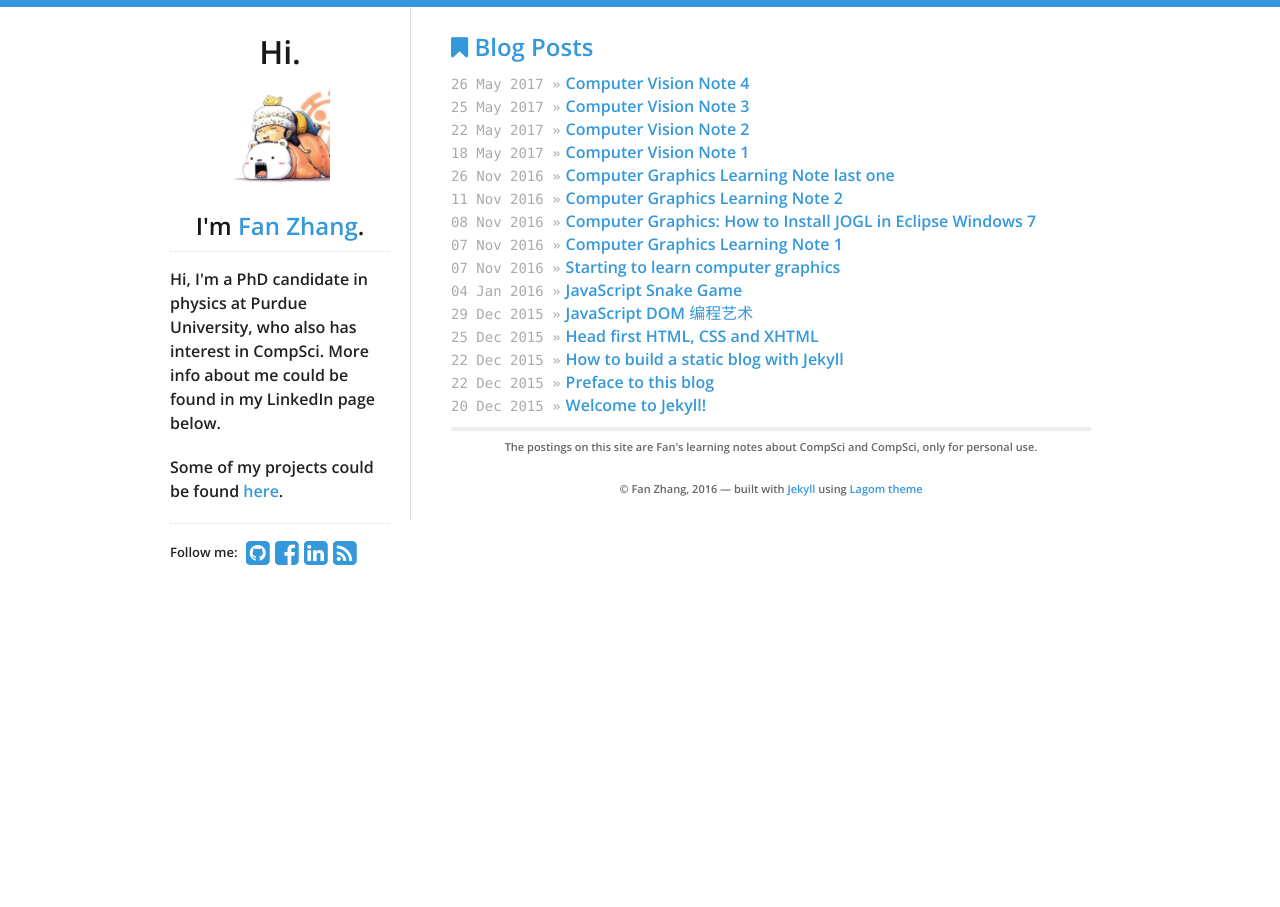
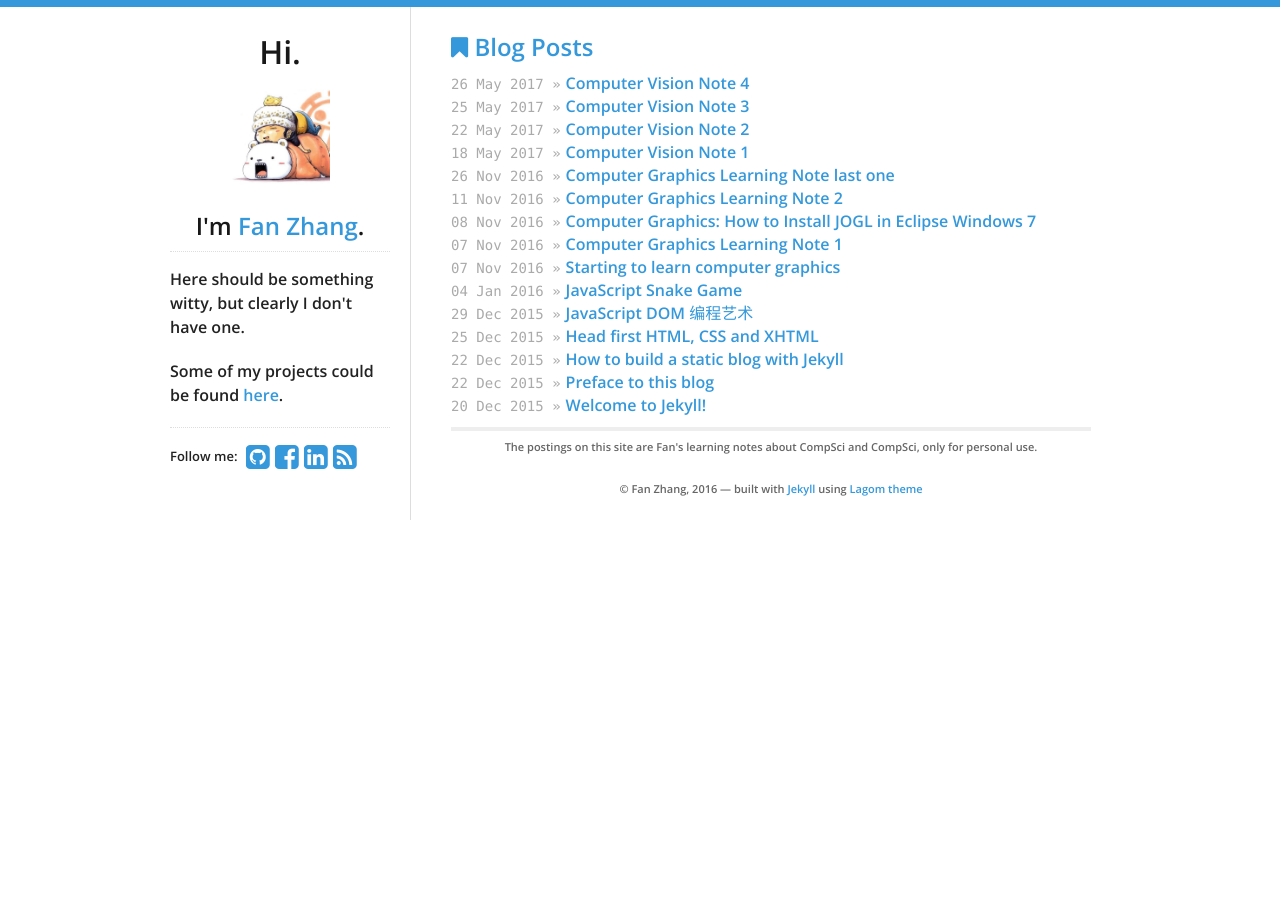
Before and after one commit to KimLakWon/fanfanman.github.io, a Jekyll site: the page built from index.html, in a window 1280 px wide. Built offline with Jekyll 4.4.1, drawn with Linux system fonts in a browser that asks for light colours; nearby versions of some CDN libraries.

Commit message:
update sidebar

```diff
--- a/_includes/sidebar.html
+++ b/_includes/sidebar.html
@@ -9,7 +9,7 @@
   </a>
   <h2>I'm <a href="/">{{ site.data.theme.name }}</a>.</h2>
   <div id="bio">
-    <p>Hi, I'm a PhD candidate in physics at Purdue University, who also has interest in CompSci. More info about me could be found in my LinkedIn page below.</p>
+    <p>Here should be something witty, but clearly I don't have one.</p>
     <p>Some of my projects could be found <a href="/project.html">here</a>.</p>
   </div>
   <div id="social">
```
